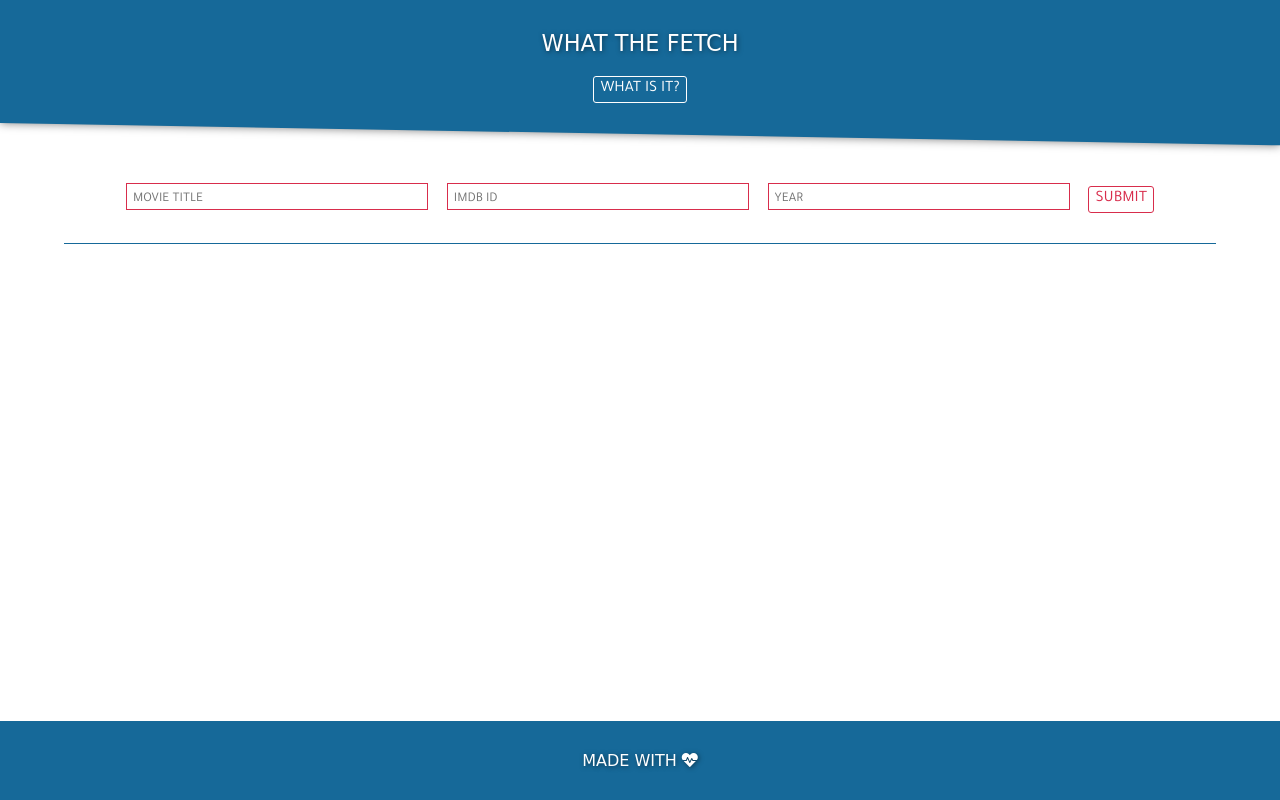
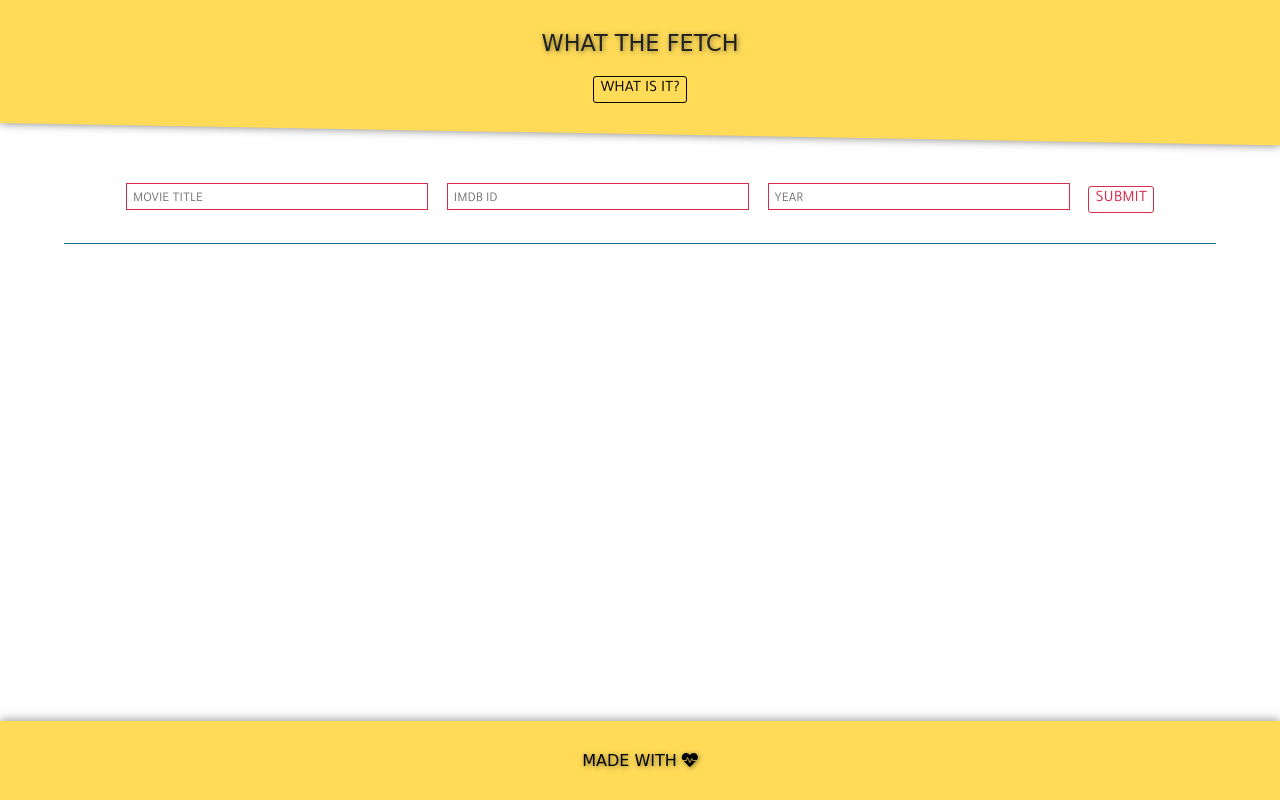
Before and after one commit to iamtabrezkhan/what-the-fetch, a plain HTML site: page index.html in a window 1280 px wide. Drawn offline with nearby package versions, Linux system fonts and the light colour scheme; a web font is replaced by a local one.

Commit message:
color changes

```diff
--- a/style.css
+++ b/style.css
@@ -11,10 +11,10 @@ body {
 .header {
 	display: block;
 	position: relative;
-	background: #166999;
+	background: #ffdb58;
 	padding-top: 30px;
 	padding-bottom: 20px;
-	color: white;
+	color: #202020;
 	text-align: center;
 	width: 100%;
 	text-transform: uppercase;
@@ -24,7 +24,7 @@ body {
 .header:before {
 	content: '';
 	position: absolute;
-	background: #166999;
+	background: #ffdb58;
 	top: 0px;
 	left: 0px;
 	width: 100%;
@@ -46,9 +46,9 @@ button {
 	outline: none;
 	border: none;
 	background: transparent;
-	border: 1px solid white;
+	border: 1px solid black;
 	border-radius: 3px;
-	color: white;
+	color: black;
 	padding: 3px 6px;
 	text-transform: uppercase;
 	font-family: 'Tajawal', sans-serif;
@@ -57,8 +57,8 @@ button {
 }
 
 .what-button:hover {
-	color: #166999;
-	background: white;
+	color: #ffdb58;
+	background: black;
 	cursor: pointer;
 }
 
@@ -277,15 +277,16 @@ button {
 
 .footer {
 	position: absolute;
-	background: #166999;
+	background: #ffdb58;
 	padding-top: 30px;
 	padding-bottom: 30px;
-	color: white;
+	color: black;
 	text-align: center;
 	width: 100%;
 	text-transform: uppercase;
 	font-family: 'Chelsea Market', cursive;
 	bottom: 0px;
+	box-shadow: 0.1px 0.1px 10px rgba(0, 0, 0, 0.5);
 }
 
 .footer p {
```
